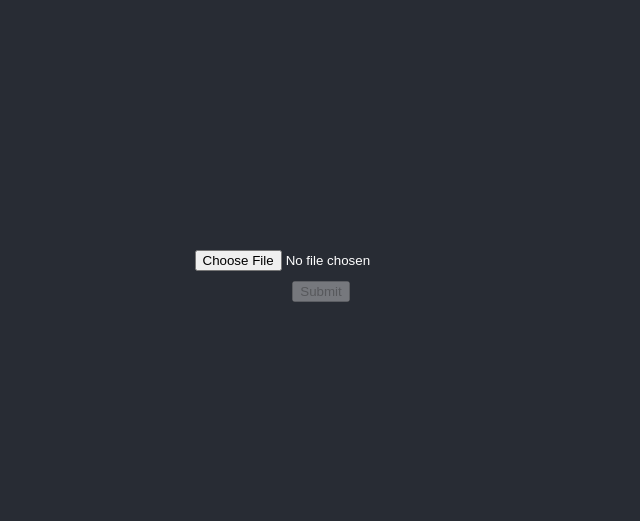
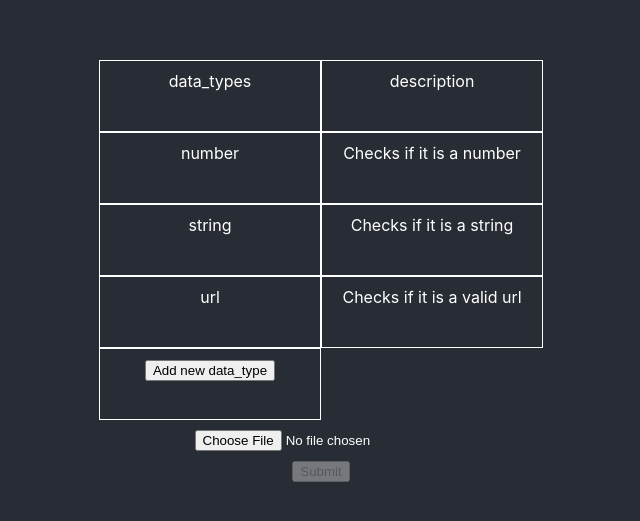
Before and after one commit to a-mar-se/rp_technical_challenge, a React (Create React App) app in the folder csv-upload-front/: page / in a window 1280 px wide. Shown: the part 129-650 px from the top of the page, without its empty margins (319-959 px from the left). Built offline with nearby package versions, Linux system fonts and the light colour scheme.

Commit message:
Showing data_types table on UI

```diff
--- a/csv-upload-front/src/Components/FileUpload.tsx
+++ b/csv-upload-front/src/Components/FileUpload.tsx
@@ -2,9 +2,19 @@ import React from "react";
 import axios from "axios";
 
 const FileUpload = () => {
+    const default_data_types = [
+        {data_type:"number", description:"Checks if it is a number"},
+        {data_type:"string", description:"Checks if it is a string"},
+        {data_type:"url", description:"Checks if it is a valid url"},
+    ];
+
     const [csvFile, setCsvFile] = React.useState<File | null>(null);
-    const [disabled, setDisabled] = React.useState<Boolean>(true);
-    const [error,setError] = React.useState<String>("")
+    const [disabled, setDisabled] = React.useState<boolean>(true);
+    const [error,setError] = React.useState<string>("")
+    const [dataTypes, setDataTypes] = React.useState(default_data_types);
+    const [addEnabled, setAddEnabled] = React.useState(false);
+    const [newDataType,setNewDataType] = React.useState<string>("")
+    const [newDescription,setNewDescription] = React.useState<string>("")
 
     const api_url = "http://localhost:8000/"
     const handleSubmission = async () => {
@@ -17,7 +27,7 @@ const FileUpload = () => {
                     headers: {
                       'Content-Type': 'multipart/form-data'
                     }
-                })
+                }).then(response => response).catch(err=>console.error(err));
 
                 // const val = await axios.post(api_url + "csv_validation/validate",{
                 //     file: "fillli",
@@ -44,9 +54,61 @@ const FileUpload = () => {
         setDisabled(false)
     }
 
+    const add_custom_row = () => {
+        setAddEnabled(true)
+    }
+
+    const save_new_data_type = () => {
+        setAddEnabled(false);
+        const updated_data_types = [...dataTypes,{data_type: newDataType, description: newDescription}];
+        setDataTypes(updated_data_types);
+        setNewDataType("");
+        setNewDescription("");
+    }
+
+    const update_data_type = (e) => {
+        setNewDataType(e.target.value)
+    }
+
+    const update_description = (e) => {
+        setNewDescription(e.target.value)
+    }
+
 
     return(
         <div>
+            <div>
+                <div style={{display:'flex', flexDirection:"row"}}>
+                    <div className="cell">data_types</div>
+                    <div className="cell">description</div>
+                </div>
+                {dataTypes.map(element=>{
+                    return (
+                        <div style={{display:'flex', flexDirection:"row"}}>
+                            <div className="cell">{element.data_type}</div>
+                            <div className="cell">{element.description}</div>
+                        </div>
+                    )
+                })}
+                {addEnabled ?
+                    <div style={{display:'flex', flexDirection:"row"}}>
+                        <input className="cell" type="string" onChange={update_data_type} placeholder="Data_type_name"/>
+                        <input className="cell"  onChange={update_description} placeholder="Description"/>
+                    </div>
+                    :
+                    <></>
+                }
+                {addEnabled ?
+                    <div style={{display:'flex', flexDirection:"row"}}>
+                        <div className="cell"><button onClick={()=>save_new_data_type()}>Save new data_type</button></div>
+                    </div>
+                    :
+                    <div style={{display:'flex', flexDirection:"row"}}>
+                        <div className="cell"><button onClick={()=>add_custom_row()}>Add new data_type</button></div>
+                    </div>
+                }
+
+            </div>
             <input type="file" name="file" onChange={changeHandler} />
             <div>
                 <button onClick={handleSubmission} disabled={disabled}>Submit</button>
--- a/csv-upload-front/src/index.css
+++ b/csv-upload-front/src/index.css
@@ -11,3 +11,11 @@ code {
   font-family: source-code-pro, Menlo, Monaco, Consolas, 'Courier New',
     monospace;
 }
+
+.cell{
+  padding: 10px;
+  width: 200px;
+  height: 50px;
+  border: 1px solid white;
+  font-size: 16px;
+}
```
Also changed, not shown: 1 other file (tests, documents, lock files or other folders).
